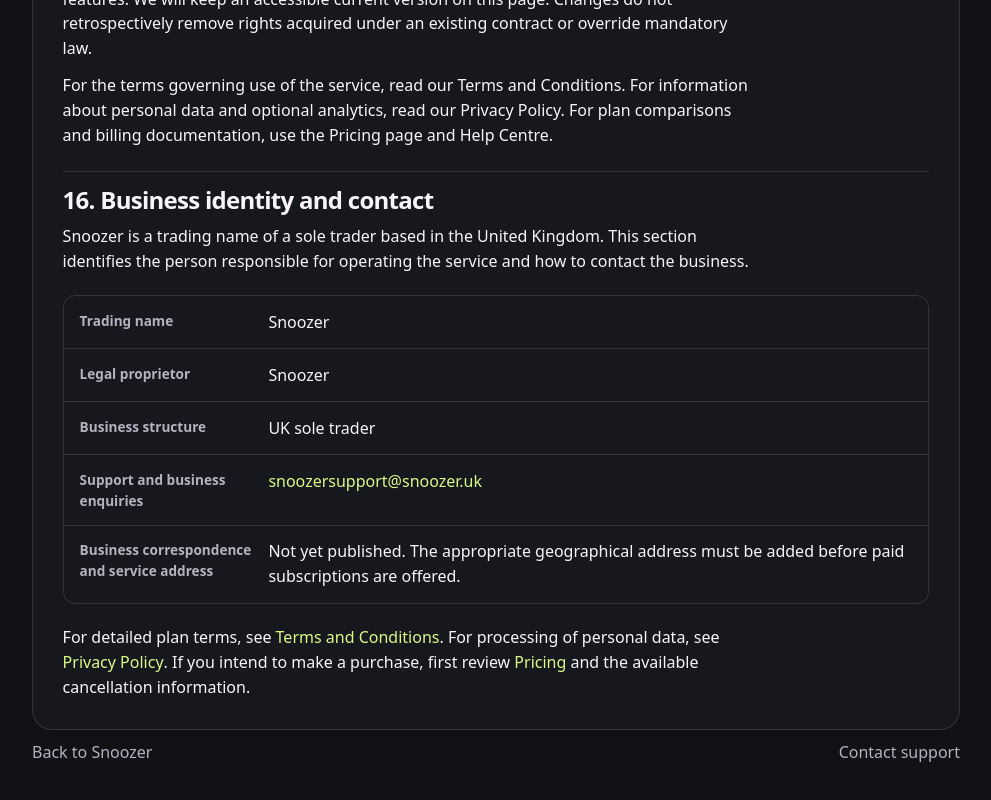
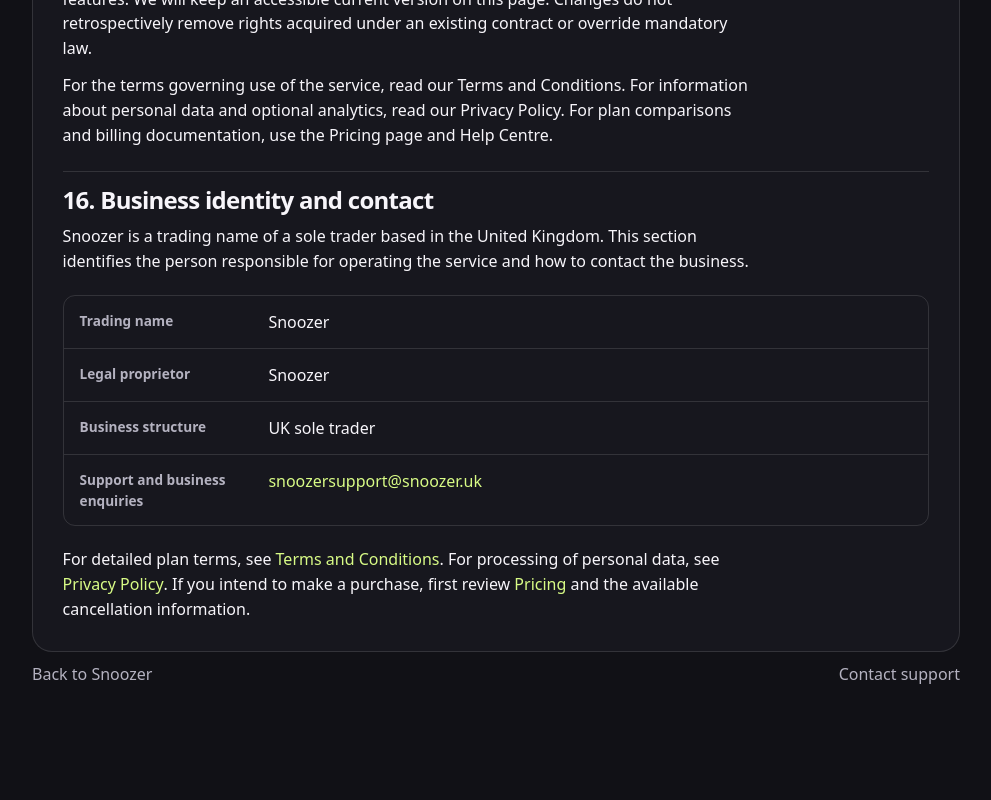
Before and after one commit to Truwty/snoozer-uk, a Next.js app: page /legal in a window 1280 px wide. Shown: the part 5306-6106 px from the top of the page, without its empty margins (144-1135 px from the left). After the commit the page ends 6074 px from the top, so only its background shows below. Built offline with nearby package versions, Linux system fonts and the light colour scheme; no server answers.

Commit message:
Update page.tsx

```diff
--- a/src/app/legal/page.tsx
+++ b/src/app/legal/page.tsx
@@ -168,7 +168,6 @@ export default function LegalInformationPage() {
         <div><dt>Legal proprietor</dt><dd>Snoozer</dd></div>
         <div><dt>Business structure</dt><dd>UK sole trader</dd></div>
         <div><dt>Support and business enquiries</dt><dd><a href="mailto:snoozersupport@snoozer.uk">snoozersupport@snoozer.uk</a></dd></div>
-        <div><dt>Business correspondence and service address</dt><dd>Not yet published. The appropriate geographical address must be added before paid subscriptions are offered.</dd></div>
       </dl>
       <p>For detailed plan terms, see <Link href="/terms">Terms and Conditions</Link>. For processing of personal data, see <Link href="/privacy">Privacy Policy</Link>. If you intend to make a purchase, first review <Link href="/pricing">Pricing</Link> and the available cancellation information.</p>
     </section>
```
